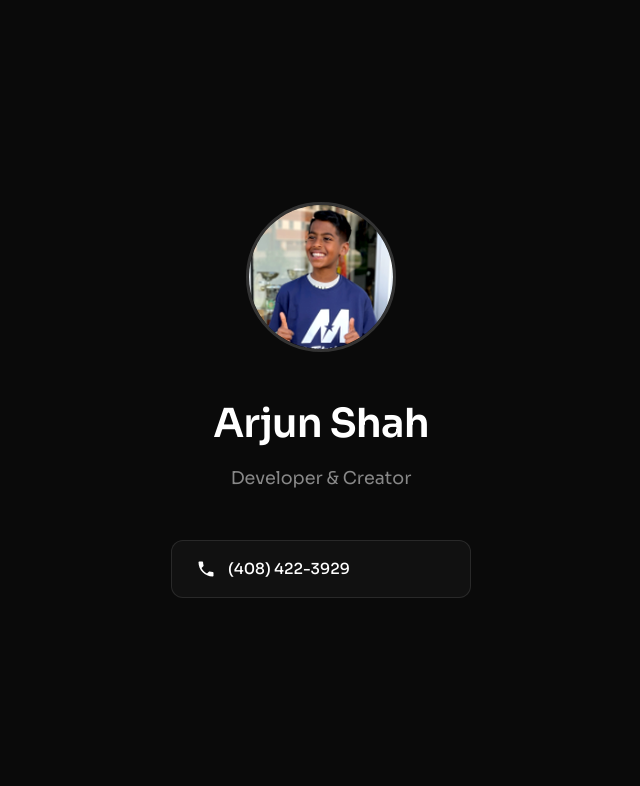
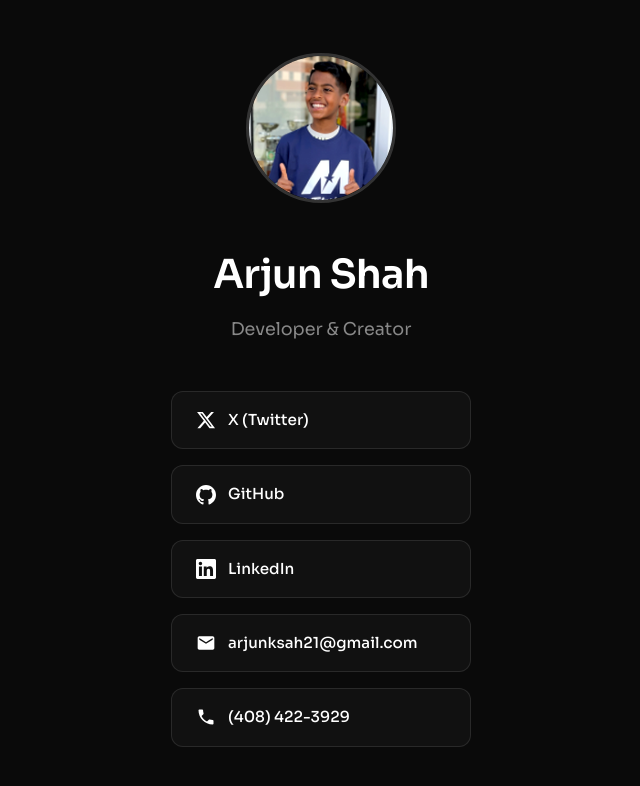
Before and after one commit to arjunkshah12345-hash/portfolio, a plain HTML site: page index.html in a window 1280 px wide. Shown: the whole page, without its empty margins (319-959 px from the left). Drawn offline with Linux system fonts and the light colour scheme.

Commit message:
Add back all social links and email while keeping minimalist Sora design

```diff
--- a/index.html
+++ b/index.html
@@ -21,6 +21,34 @@
             </div>
 
             <div class="social-links">
+                <a href="https://x.com/arjunksah21" target="_blank" rel="noopener noreferrer" class="social-link">
+                    <svg width="24" height="24" viewBox="0 0 24 24" fill="currentColor">
+                        <path d="M18.244 2.25h3.308l-7.227 8.26 8.502 11.24H16.17l-5.214-6.817L4.99 21.75H1.68l7.73-8.835L1.254 2.25H8.08l4.713 6.231zm-1.161 17.52h1.833L7.084 4.126H5.117z"/>
+                    </svg>
+                    <span>X (Twitter)</span>
+                </a>
+
+                <a href="https://github.com/" target="_blank" rel="noopener noreferrer" class="social-link">
+                    <svg width="24" height="24" viewBox="0 0 24 24" fill="currentColor">
+                        <path d="M12 0c-6.626 0-12 5.373-12 12 0 5.302 3.438 9.8 8.207 11.387.599.111.793-.261.793-.577v-2.234c-3.338.726-4.033-1.416-4.033-1.416-.546-1.387-1.333-1.756-1.333-1.756-1.089-.745.083-.729.083-.729 1.205.084 1.839 1.237 1.839 1.237 1.07 1.834 2.807 1.304 3.492.997.107-.775.418-1.305.762-1.604-2.665-.305-5.467-1.334-5.467-5.931 0-1.311.469-2.381 1.236-3.221-.124-.303-.535-1.524.117-3.176 0 0 1.008-.322 3.301 1.23.957-.266 1.983-.399 3.003-.404 1.02.005 2.047.138 3.006.404 2.291-1.552 3.297-1.23 3.297-1.23.653 1.653.242 2.874.118 3.176.77.84 1.235 1.911 1.235 3.221 0 4.609-2.807 5.624-5.479 5.921.43.372.823 1.102.823 2.222v3.293c0 .319.192.694.801.576 4.765-1.589 8.199-6.086 8.199-11.386 0-6.627-5.373-12-12-12z"/>
+                    </svg>
+                    <span>GitHub</span>
+                </a>
+
+                <a href="https://www.linkedin.com/in/arjun-shah-a122a436a/" target="_blank" rel="noopener noreferrer" class="social-link">
+                    <svg width="24" height="24" viewBox="0 0 24 24" fill="currentColor">
+                        <path d="M20.447 20.452h-3.554v-5.569c0-1.328-.027-3.037-1.852-3.037-1.853 0-2.136 1.445-2.136 2.939v5.667H9.351V9h3.414v1.561h.046c.477-.9 1.637-1.85 3.37-1.85 3.601 0 4.267 2.37 4.267 5.455v6.286zM5.337 7.433c-1.144 0-2.063-.926-2.063-2.065 0-1.138.92-2.063 2.063-2.063 1.14 0 2.064.925 2.064 2.063 0 1.139-.925 2.065-2.064 2.065zm1.782 13.019H3.555V9h3.564v11.452zM22.225 0H1.771C.792 0 0 .774 0 1.729v20.542C0 23.227.792 24 1.771 24h20.451C23.2 24 24 23.227 24 22.271V1.729C24 .774 23.2 0 22.222 0h.003z"/>
+                    </svg>
+                    <span>LinkedIn</span>
+                </a>
+
+                <a href="mailto:arjunksah21@gmail.com" class="social-link">
+                    <svg width="24" height="24" viewBox="0 0 24 24" fill="currentColor">
+                        <path d="M20 4H4c-1.1 0-1.99.9-1.99 2L2 18c0 1.1.9 2 2 2h16c1.1 0 2-.9 2-2V6c0-1.1-.9-2-2-2zm0 4l-8 5-8-5V6l8 5 8-5v2z"/>
+                    </svg>
+                    <span>arjunksah21@gmail.com</span>
+                </a>
+
                 <a href="tel:4084223929" class="social-link">
                     <svg width="24" height="24" viewBox="0 0 24 24" fill="currentColor">
                         <path d="M6.62 10.79c1.44 2.83 3.76 5.14 6.59 6.59l2.2-2.2c.27-.27.67-.36 1.02-.24 1.12.37 2.33.57 3.57.57.55 0 1 .45 1 1V20c0 .55-.45 1-1 1-9.39 0-17-7.61-17-17 0-.55.45-1 1-1h3.5c.55 0 1 .45 1 1 0 1.25.2 2.45.57 3.57.11.35.03.74-.25 1.02l-2.2 2.2z"/>
```
